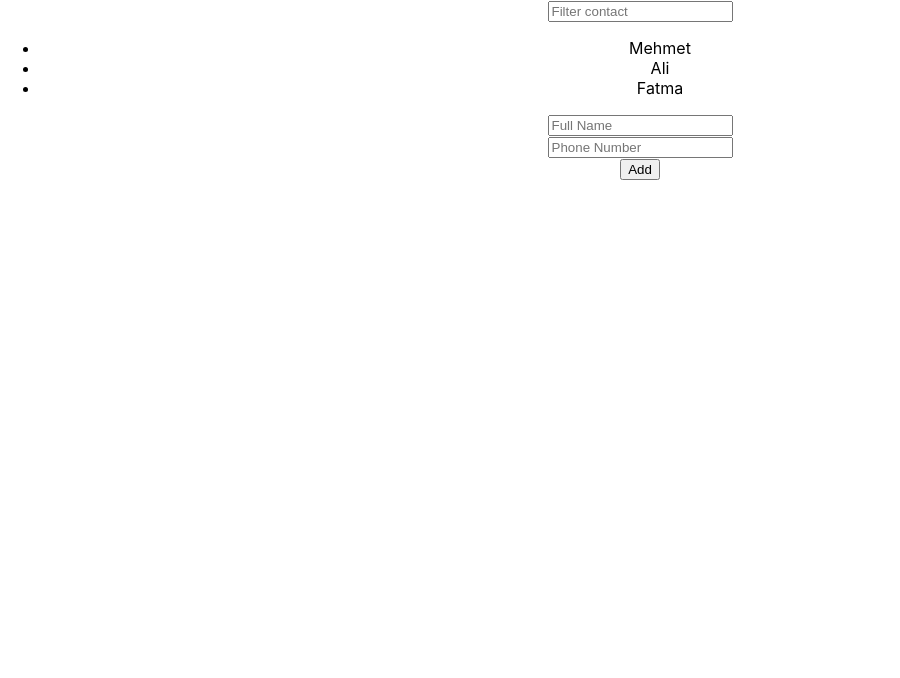
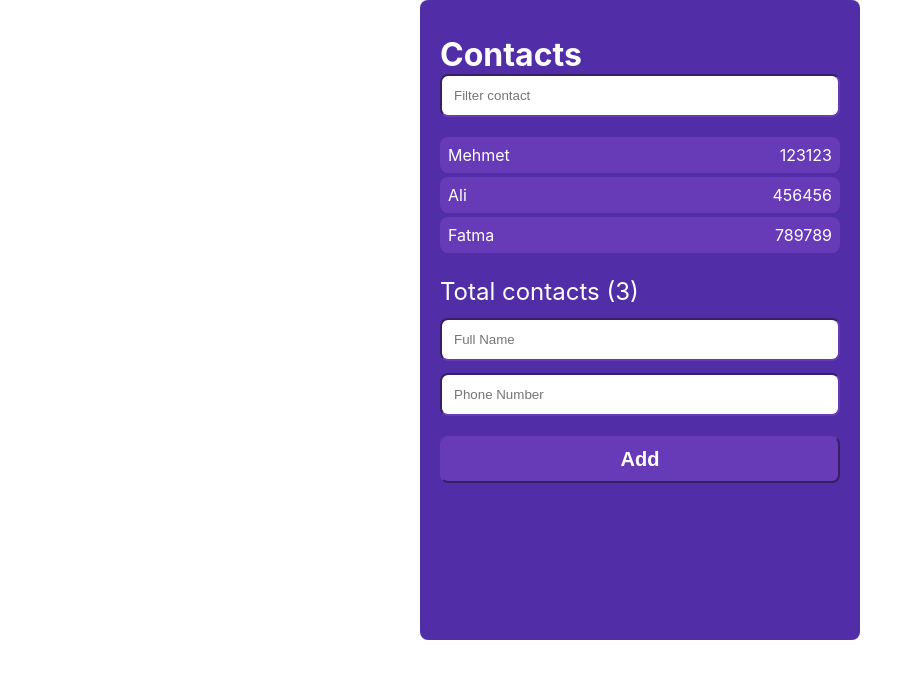
Before and after one commit to nurayklc/contacts-app, a React (Create React App) app: page / in a window 1280 px wide. Shown: the top 678 px of the page, without its empty margins (0-900 px from the left). Built offline with nearby package versions, Linux system fonts and the light colour scheme.

Commit message:
Add style file

```diff
--- a/src/App.css
+++ b/src/App.css
@@ -1,38 +1,6 @@
 .App {
-  text-align: center;
+  display: flex;
+  justify-content: center;
+  align-items: center;
+  min-height: 80vh;
 }
-
-.App-logo {
-  height: 40vmin;
-  pointer-events: none;
-}
-
-@media (prefers-reduced-motion: no-preference) {
-  .App-logo {
-    animation: App-logo-spin infinite 20s linear;
-  }
-}
-
-.App-header {
-  background-color: #282c34;
-  min-height: 100vh;
-  display: flex;
-  flex-direction: column;
-  align-items: center;
-  justify-content: center;
-  font-size: calc(10px + 2vmin);
-  color: white;
-}
-
-.App-link {
-  color: #61dafb;
-}
-
-@keyframes App-logo-spin {
-  from {
-    transform: rotate(0deg);
-  }
-  to {
-    transform: rotate(360deg);
-  }
-}
--- a/src/components/Contacts/Form/index.js
+++ b/src/components/Contacts/Form/index.js
@@ -26,12 +26,13 @@ function Form({ addContacts, contacts }) {
 
   return (
     <form onSubmit={onSubmit}>
-      <div>
+      <div className="formInput">
         <input
           name="fullname"
           placeholder="Full Name"
           value={form.fullname}
           onChange={onChangeInput}
+          required
         />
       </div>
       <div>
@@ -40,11 +41,12 @@ function Form({ addContacts, contacts }) {
           placeholder="Phone Number"
           value={form.phoneNumber}
           onChange={onChangeInput}
+          required
         />
       </div>
-      <div>
-        <button>Add</button>
-      </div>
+      <div className="btn">
+          <button type="submit">Add</button>
+        </div>
     </form>
   );
 }
--- a/src/components/Contacts/List/index.js
+++ b/src/components/Contacts/List/index.js
@@ -1,4 +1,5 @@
 import { useState } from "react";
+import '../style.css'
 
 function List({ contacts }) {
   const [filterText, setFilterText] = useState("");
@@ -19,11 +20,17 @@ function List({ contacts }) {
         value={filterText}
         onChange={(e) => setFilterText(e.target.value)}
       />
-      <ul>
+      <ul className="list">
         {filtered.map((contact, i) => (
-          <li key={i}>{contact.fullname}</li>
+          <li key={i}>
+            <span>{contact.fullname}</span>
+            <span>{contact.phoneNumber}</span>
+          </li>
         ))}
       </ul>
+      <div className="totalContacts">
+          Total contacts ({filtered.length})
+      </div>
     </div>
   );
 }
--- a/src/components/Contacts/index.js
+++ b/src/components/Contacts/index.js
@@ -1,6 +1,7 @@
 import { useState, useEffect } from "react";
 import List from "./List";
 import Form from "./Form";
+import './style.css'
 
 function Contacts() {
   const [contacts, setContacts] = useState([
@@ -13,10 +14,14 @@ function Contacts() {
   }, [contacts]);
 
   return (
-    <div>
+    <div id="contacts-app" >
+      <div target="_blank" className="app-title">
+      <h1>Contacts</h1>
       <List contacts={contacts} />
       <Form contacts={contacts} addContacts={setContacts} />
     </div>
+    </div>
+
   );
 }
 
--- /dev/null
+++ b/src/components/Contacts/style.css
@@ -0,0 +1,114 @@
+#contacts-app {
+  max-width: 400px;
+  min-height: 75vh;
+  width: 100%;
+  background-color: #512da8;
+  margin: 0 auto;
+  padding: 20px;
+  border-radius: 8px;
+  color: #ffffff;
+}
+
+input {
+  width: 100%;
+  box-sizing: border-box;
+  -moz-box-sizing: border-box;
+  -webkit-box-sizing: border-box;
+  padding: 12px;
+  border-radius: 8px;
+  outline: none;
+  border-color: #673ab7;
+}
+
+h1,
+ul,
+li {
+  margin: 0;
+  padding: 0;
+}
+
+li {
+  list-style-type: none;
+}
+
+.app-title {
+  padding-top: 15px;
+  padding-bottom: 15px;
+}
+
+.list::-webkit-scrollbar {
+  display: none;
+}
+
+.list {
+  margin: 20px 0;
+  max-height: 28vh;
+  overflow: overlay;
+  -ms-overflow-style: none; /* IE and Edge */
+  scrollbar-width: none; /* Firefox */
+}
+
+.list li {
+  background-color: #673ab7;
+  padding: 8px;
+  margin-bottom: 4px;
+  display: flex;
+  justify-content: space-between;
+  border-radius: 8px;
+  transition: all 350ms linear;
+}
+
+.list li:hover {
+  background-color: #512da8;
+  transition: all 350ms linear;
+}
+
+.btn {
+  display: flex;
+  justify-content: flex-end;
+  padding: 20px 0;
+}
+
+.btn button {
+  padding: 10px 20px;
+  border-radius: 8px;
+  width: 100%;
+  background-color: #673ab7;
+  color: #ffff;
+  font-weight: 700;
+  font-size: 2.5vmin;
+  border-color: #673ab7;
+  outline: none;
+  transition: all 350ms linear;
+}
+
+.btn button:hover {
+  transition: all 350ms linear;
+  background-color: #512da8;
+}
+
+.totalContacts {
+  padding-bottom: 12px;
+  font-size: 3vmin;
+}
+
+.formInput {
+  margin-bottom: 12px;
+}
+
+.creator {
+  display: flex;
+  justify-content: center;
+}
+
+.creator a {
+  color: #fff;
+  text-decoration: none;
+  padding: 6px;
+  transition: all 350ms linear;
+}
+
+.creator a:hover {
+  color: #bdbdbd;
+  transition: all 350ms linear;
+}
```
